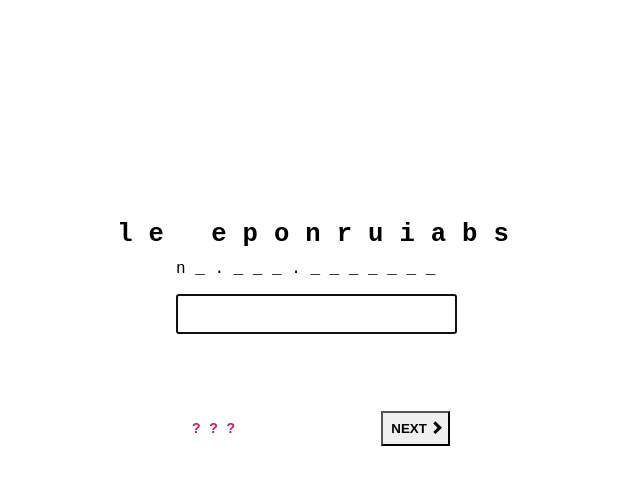
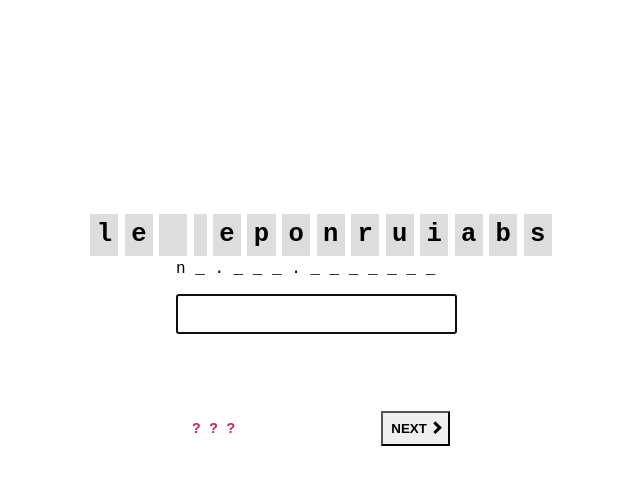
Before and after one commit to tomtom637/word-finder, a website with bundled scripts: page index.html in a window 1280 px wide. Shown: the part 13-517 px from the top of the page, without its empty margins (319-959 px from the left). Built offline with nearby package versions, Linux system fonts and the light colour scheme.

Commit message:
placed the word characters in their own span

```diff
--- a/app.js
+++ b/app.js
@@ -15,8 +15,7 @@ async function displayAWord() {
   const words = await loadWords();
   const index = ~~(Math.random() * words.length); // debug 965;
   const { word, category, image } = words[index];
-
-  loadImage(image);
+  await loadImage(image);
 
   app.innerHTML = /*html*/`
     <div class="container">
@@ -25,12 +24,23 @@ async function displayAWord() {
         <img src="${image !== undefined ? image : ''}">
       </div>
       <div class="word-container">
-        <h1 class="word">${word.shuffle()}</h1>
+        <h1 class="word">
+          ${word
+              .shuffle()
+              .split('')
+              .map(char => /*html*/`<span class="char">${char}</span>`)
+              .join('')
+            }
+        </h1>
       </div>
       <div class="bellow-img">
         <p>${buildPartialWord(word)}</p>
         <form id="form">
-          <input data-word="${word}" type="text" autofocus/>
+          <input
+            data-word="${word}"
+            type="text"
+            autofocus
+          />
         </form>
         <div class="bravo">
           <img class="medal" src="medal.png" alt="medal" />
--- a/css.css
+++ b/css.css
@@ -35,13 +35,15 @@ img {
   display: flex;
   flex-direction: column;
 }
-
 .word {
-  letter-spacing: 1rem;
   font-size: 1.6rem;
   margin-bottom: -5px;
 }
-
+.char {
+  padding: 0.4rem;
+  margin: 0.2rem;
+  background: #ddd;
+}
 .hint {
   padding: 1rem;
   color: rgb(187, 38, 100);
```
